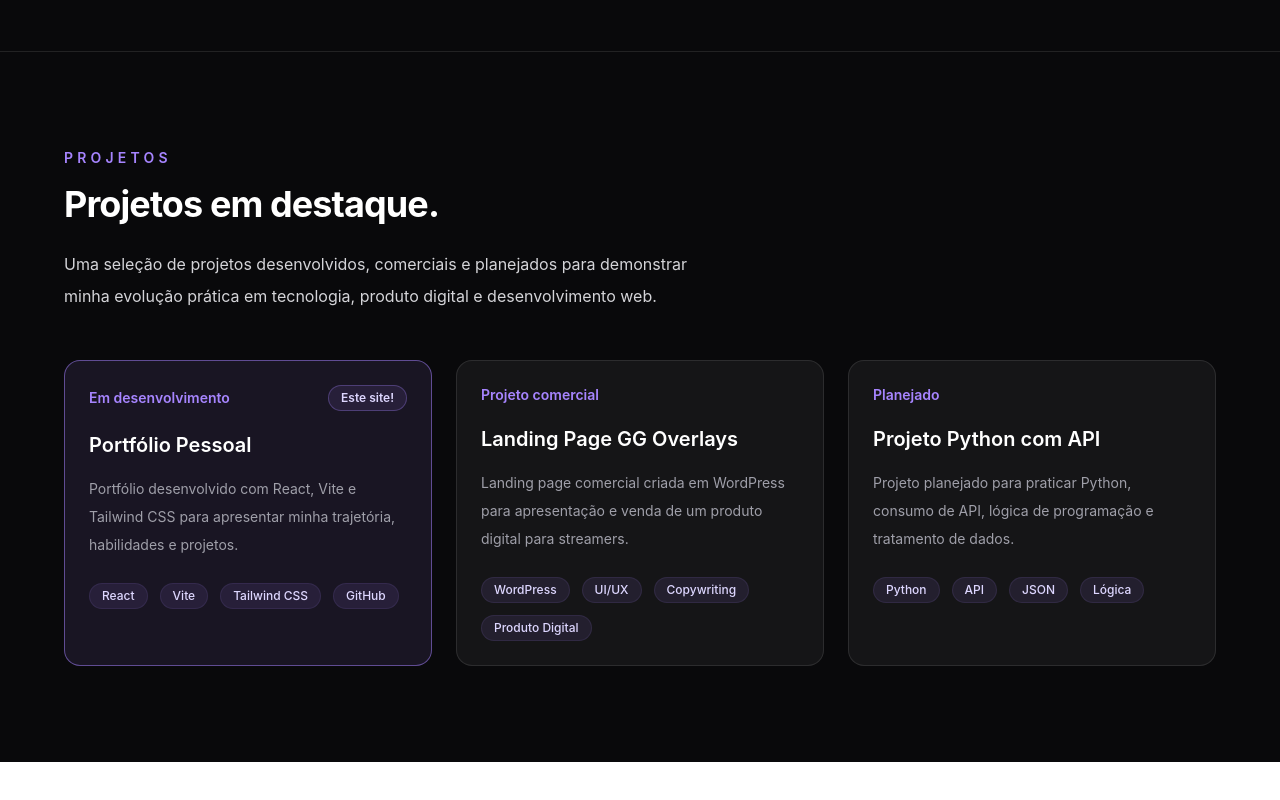
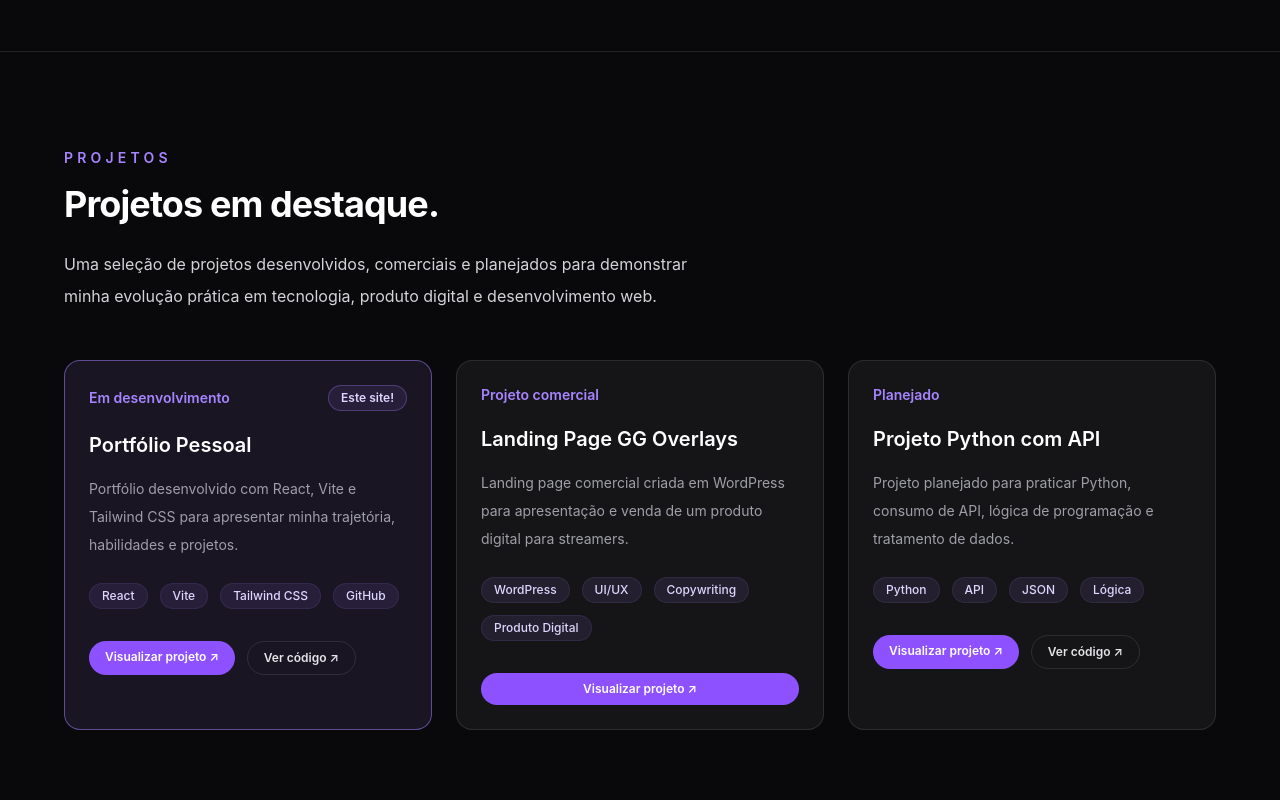
Before and after one commit to 1jhonBR/portfolio-jhon, a React (Vite) app: page / in a window 1280 px wide. Shown: the part 2211-3011 px from the top of the page. Before the commit the page ends 2973 px from the top, so only its background shows below. Built offline with nearby package versions, Linux system fonts and the light colour scheme.

Commit message:
feat: add project action links
Adds live preview and source code buttons to project cards, with conditional rendering for projects without repository links.

```diff
--- a/src/components/Projects.jsx
+++ b/src/components/Projects.jsx
@@ -7,6 +7,8 @@ const projects = [
     status: "Em desenvolvimento",
     featured: true,
     badge: "Este site!",
+    liveUrl: "#",
+    githubUrl: "https://github.com/1jhonBR/portfolio-jhon",
   },
 
   {
@@ -15,6 +17,7 @@ const projects = [
       "Landing page comercial criada em WordPress para apresentação e venda de um produto digital para streamers.",
     tags: ["WordPress", "UI/UX", "Copywriting", "Produto Digital"],
     status: "Projeto comercial",
+    liveUrl: "https://ggoverlays.com.br",
   },
 
   {
@@ -23,6 +26,8 @@ const projects = [
       "Projeto planejado para praticar Python, consumo de API, lógica de programação e tratamento de dados.",
     tags: ["Python", "API", "JSON", "Lógica"],
     status: "Planejado",
+    liveUrl: "#",
+    githubUrl: "#",
   },
 ];
 
@@ -87,6 +92,32 @@ function Projects() {
                   </span>
                 ))}
               </div>
+
+              <div className="mt-8 flex flex-wrap gap-3">
+                <a
+                  href={project.liveUrl}
+                  target="_blank"
+                  rel="noreferrer"
+                  className={`rounded-full bg-violet-500 px-4 py-2 text-xs font-semibold text-white transition hover:bg-violet-400 ${
+                    project.githubUrl
+                      ? "inline-flex"
+                      : "flex w-full justify-center"
+                  }`}
+                >
+                  Visualizar projeto ↗
+                </a>
+
+                {project.githubUrl && (
+                  <a
+                    href={project.githubUrl}
+                    target="_blank"
+                    rel="noreferrer"
+                    className="rounded-full border border-white/10 px-4 py-2 text-xs font-semibold text-zinc-200 transition hover:border-violet-400 hover:text-violet-300"
+                  >
+                    Ver código ↗
+                  </a>
+                )}
+              </div>
             </div>
           ))}
         </div>
```
